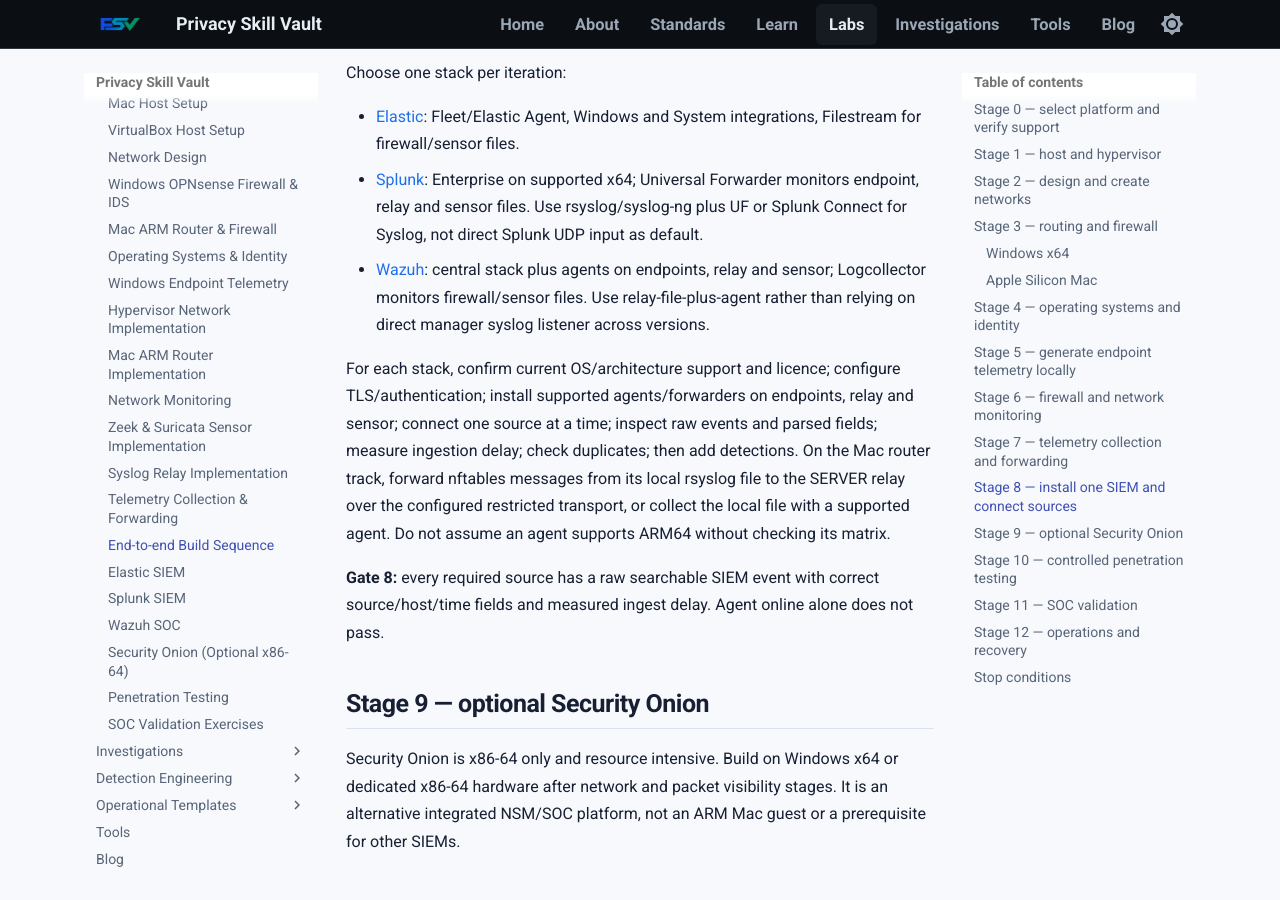
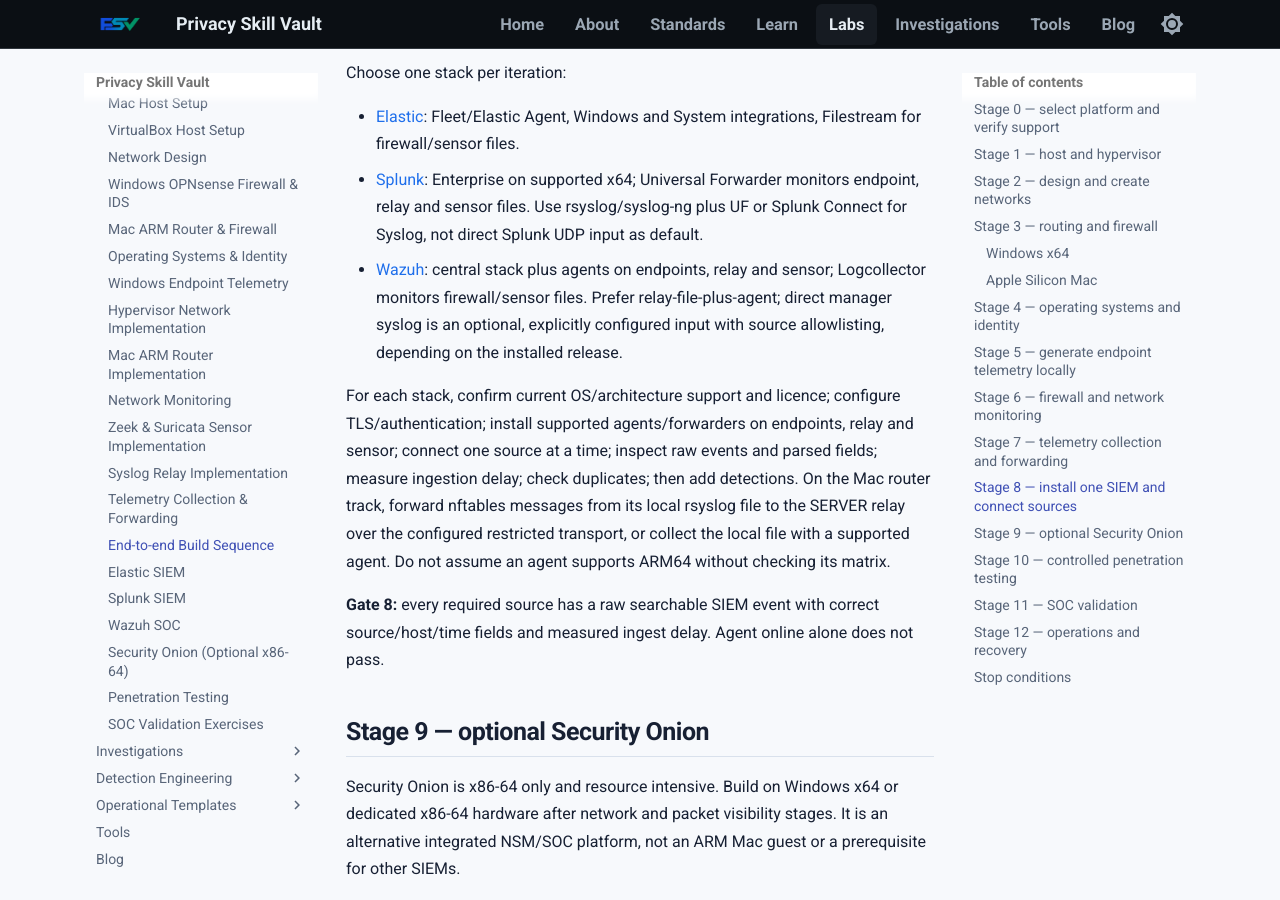
Before and after one commit to PrivacySkillVault/privacyskillvault.github.io, an MkDocs documentation site: the page built from docs/labs/build-sequence.md, in a window 1280 px wide and 900 px high, scrolled down 4772 px. Built offline with MkDocs 1.6.1 and Material for MkDocs 9.7.7, drawn with Linux system fonts in a browser that asks for light colours.

```diff
--- a/docs/labs/build-sequence.md
+++ b/docs/labs/build-sequence.md
@@ -111,7 +111,7 @@
 
 - [Elastic](elastic-siem.md): Fleet/Elastic Agent, Windows and System integrations, Filestream for firewall/sensor files.
 - [Splunk](splunk-siem.md): Enterprise on supported x64; Universal Forwarder monitors endpoint, relay and sensor files. Use rsyslog/syslog-ng plus UF or Splunk Connect for Syslog, not direct Splunk UDP input as default.
-- [Wazuh](wazuh-soc.md): central stack plus agents on endpoints, relay and sensor; Logcollector monitors firewall/sensor files. Use relay-file-plus-agent rather than relying on direct manager syslog listener across versions.
+- [Wazuh](wazuh-soc.md): central stack plus agents on endpoints, relay and sensor; Logcollector monitors firewall/sensor files. Prefer relay-file-plus-agent; direct manager syslog is an optional, explicitly configured input with source allowlisting, depending on the installed release.
 
 For each stack, confirm current OS/architecture support and licence; configure TLS/authentication; install supported agents/forwarders on endpoints, relay and sensor; connect one source at a time; inspect raw events and parsed fields; measure ingestion delay; check duplicates; then add detections. On the Mac router track, forward nftables messages from its local rsyslog file to the SERVER relay over the configured restricted transport, or collect the local file with a supported agent. Do not assume an agent supports ARM64 without checking its matrix.
 
```
